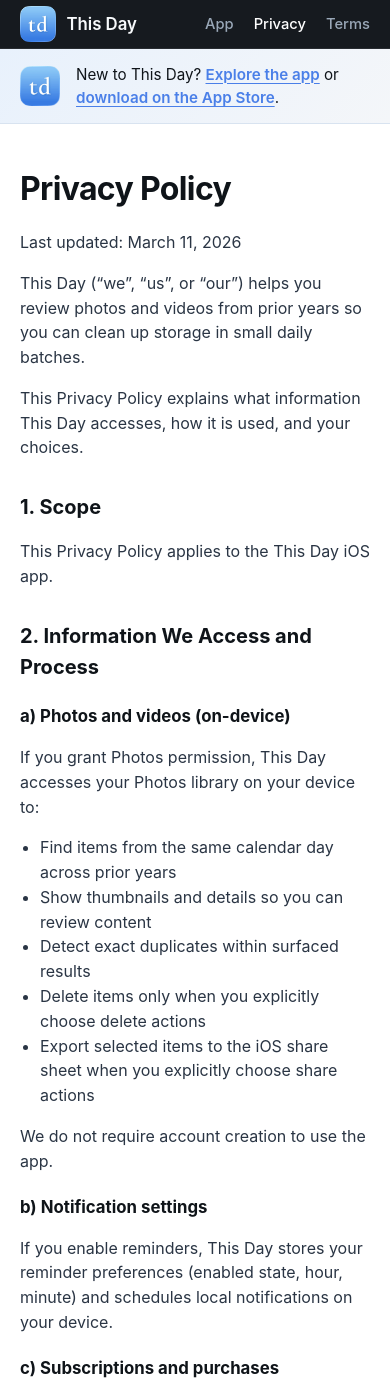
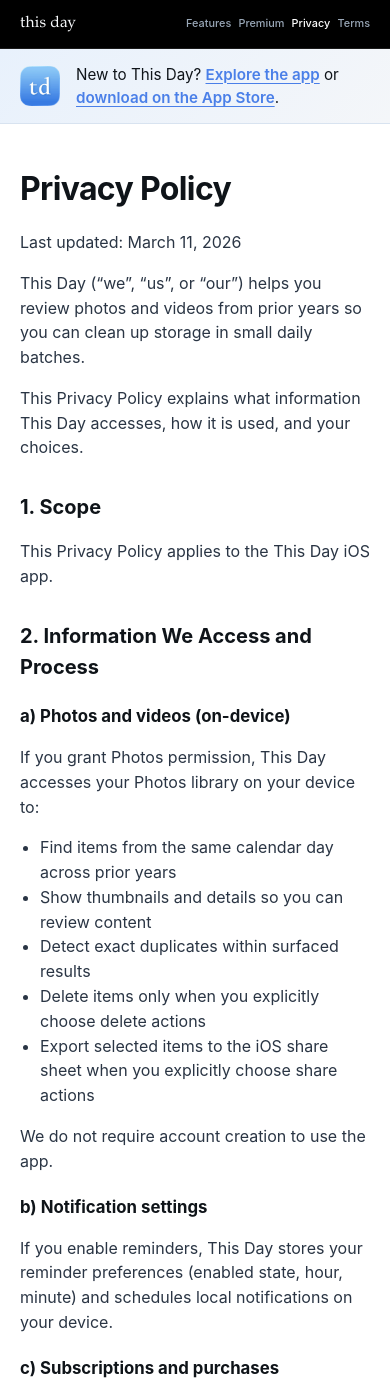
Before and after one commit to rckim77/thisday-site, a Jekyll site: the page built from index.md, in a window 390 px wide and 1400 px high. Built offline with Jekyll 4.4.1, drawn with Linux system fonts in a browser that asks for light colours.

Commit message:
Unify site header and fix device frame shadows.
Share black text-only nav across all pages and add padding so feature and premium device drop shadows are not clipped by overflow.

Co-authored-by: Cursor <cursoragent@cursor.com>

```diff
--- /dev/null
+++ b/_includes/site-header.html
@@ -0,0 +1,13 @@
+<header class="site-header">
+  <div class="container header-inner">
+    <a class="brand brand--text-only" href="{{ '/app/' | relative_url }}">
+      <span class="brand-name">this day</span>
+    </a>
+    <nav class="header-nav" aria-label="Site">
+      <a href="{{ '/app/' | relative_url }}#features">Features</a>
+      <a href="{{ '/app/' | relative_url }}#premium">Premium</a>
+      <a href="{{ '/' | relative_url }}"{% if page.url == '/' or page.url == '/index.html' %} aria-current="page"{% endif %}>Privacy</a>
+      <a href="{{ '/terms' | relative_url }}"{% if page.url contains 'terms' %} aria-current="page"{% endif %}>Terms</a>
+    </nav>
+  </div>
+</header>
--- a/_layouts/legal.html
+++ b/_layouts/legal.html
@@ -2,7 +2,7 @@
 <html lang="en">
 <head>
   <meta charset="utf-8">
-  <meta name="viewport" content="width=device-width, initial-scale=1">
+  <meta name="viewport" content="width=device-width, initial-scale=1, viewport-fit=cover">
   <title>{{ page.title }} — This Day</title>
   <meta name="robots" content="index, follow">
   <link rel="canonical" href="{{ site.url }}{{ site.baseurl }}{{ page.url }}">
@@ -12,19 +12,7 @@
 <body class="legal-page">
   <a class="skip-link" href="#main">Skip to content</a>
 
-  <header class="site-header site-header--compact">
-    <div class="container header-inner">
-      <a class="brand" href="{{ '/app/' | relative_url }}">
-        {% include brand.html %}
-        <span class="brand-name">This Day</span>
-      </a>
-      <nav class="header-nav" aria-label="Site">
-        <a href="{{ '/app/' | relative_url }}">App</a>
-        <a href="{{ '/' | relative_url }}"{% if page.url == '/' or page.url == '/index.html' %} aria-current="page"{% endif %}>Privacy</a>
-        <a href="{{ '/terms' | relative_url }}"{% if page.url contains 'terms' %} aria-current="page"{% endif %}>Terms</a>
-      </nav>
-    </div>
-  </header>
+  {% include site-header.html %}
 
   {% if page.url == '/' or page.url == '/index.html' %}
   <div class="legal-promo">
--- a/assets/css/site.css
+++ b/assets/css/site.css
@@ -43,7 +43,8 @@ body {
   overflow-x: hidden;
 }
 
-.landing-page {
+.landing-page,
+.legal-page {
   padding-left: env(safe-area-inset-left);
   padding-right: env(safe-area-inset-right);
 }
@@ -89,21 +90,8 @@ a:hover {
   position: sticky;
   top: 0;
   z-index: 100;
-  background: rgba(10, 14, 20, 0.82);
-  backdrop-filter: blur(12px);
-  -webkit-backdrop-filter: blur(12px);
-  border-bottom: 1px solid var(--border);
-}
-
-.landing-page .site-header {
   background: #000;
-  backdrop-filter: none;
-  -webkit-backdrop-filter: none;
-  border-bottom-color: rgba(255, 255, 255, 0.1);
-}
-
-.site-header--compact {
-  background: rgba(10, 14, 20, 0.95);
+  border-bottom: 1px solid rgba(255, 255, 255, 0.1);
 }
 
 .header-inner {
@@ -133,11 +121,11 @@ a:hover {
   font-size: inherit;
 }
 
-.landing-page .brand--text-only {
+.brand--text-only {
   font-weight: 400;
 }
 
-.landing-page .brand--text-only .brand-name {
+.brand--text-only .brand-name {
   font-family: var(--font-brand);
   font-size: 1.35rem;
   letter-spacing: 0.01em;
@@ -162,22 +150,19 @@ a:hover {
   display: block;
   width: 100%;
   height: auto;
-  filter: drop-shadow(0 24px 48px rgba(0, 0, 0, 0.35));
 }
 
 .device-frame--hero {
   max-width: min(405px, 88vw);
   margin-inline: auto;
+  filter: drop-shadow(0 16px 40px rgba(0, 0, 0, 0.3));
 }
 
-.device-frame--feature {
-  max-width: min(360px, 100%);
-  margin-inline: auto;
-}
-
+.device-frame--feature,
 .device-frame--premium {
   max-width: min(360px, 100%);
   margin-inline: auto;
+  filter: drop-shadow(0 10px 28px rgba(15, 20, 25, 0.2));
 }
 
 .header-nav {
@@ -392,6 +377,7 @@ a:hover {
 
 .feature-visual {
   overflow: hidden;
+  padding: 1rem 0 1.5rem;
 }
 
 .feature-copy-slider {
@@ -413,6 +399,8 @@ a:hover {
   flex: 0 0 100%;
   min-width: 100%;
   margin: 0;
+  padding: 0.5rem 1.25rem 1rem;
+  box-sizing: border-box;
 }
 
 .feature-panel {
@@ -516,6 +504,7 @@ a:hover {
   display: grid;
   gap: 2rem;
   align-items: center;
+  overflow: visible;
 }
 
 @media (min-width: 900px) {
@@ -577,6 +566,8 @@ a:hover {
   margin: 0;
   display: grid;
   place-items: center;
+  padding: 1rem 1.25rem 1.5rem;
+  overflow: visible;
 }
 
 /* Privacy trust */
@@ -875,23 +866,23 @@ a:hover {
 }
 
 @media (max-width: 899px) {
-  .landing-page .header-inner {
+  .site-header .header-inner {
     align-items: center;
   }
 
-  .landing-page .header-nav {
+  .site-header .header-nav {
     gap: 0.35rem 0.55rem;
     justify-content: flex-end;
     max-width: 58%;
   }
 
-  .landing-page .header-nav a {
+  .site-header .header-nav a {
     font-size: 0.72rem;
     font-weight: 500;
     line-height: 1.2;
   }
 
-  .landing-page .brand--text-only .brand-name {
+  .brand--text-only .brand-name {
     font-size: 1.05rem;
   }
 }
@@ -905,16 +896,16 @@ a:hover {
     font-size: 16px;
   }
 
-  .landing-page .header-nav {
+  .site-header .header-nav {
     gap: 0.3rem 0.45rem;
     max-width: 62%;
   }
 
-  .landing-page .header-nav a {
+  .site-header .header-nav a {
     font-size: 0.68rem;
   }
 
-  .landing-page .brand--text-only .brand-name {
+  .brand--text-only .brand-name {
     font-size: 0.98rem;
   }
 
```
Also changed, not shown: _layouts/landing.html (+1 -13 lines).
